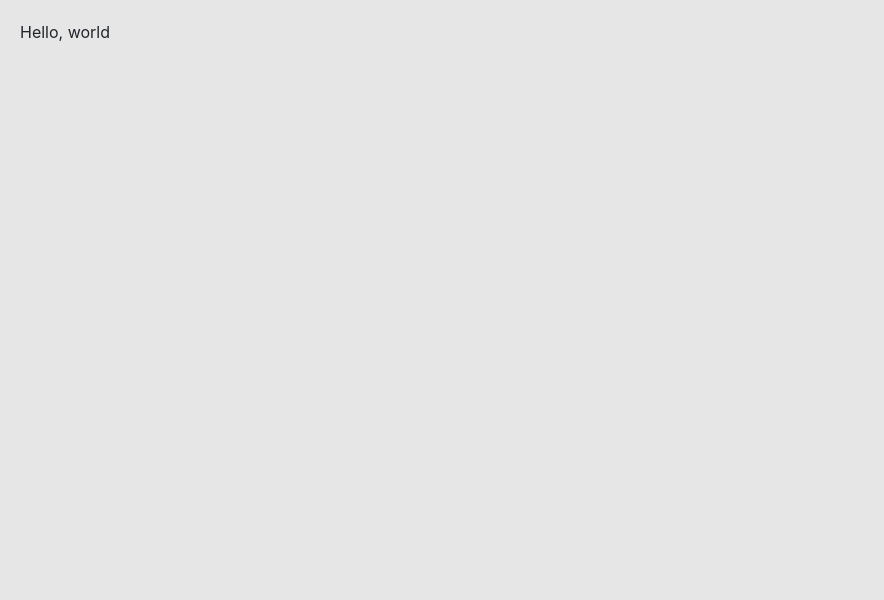
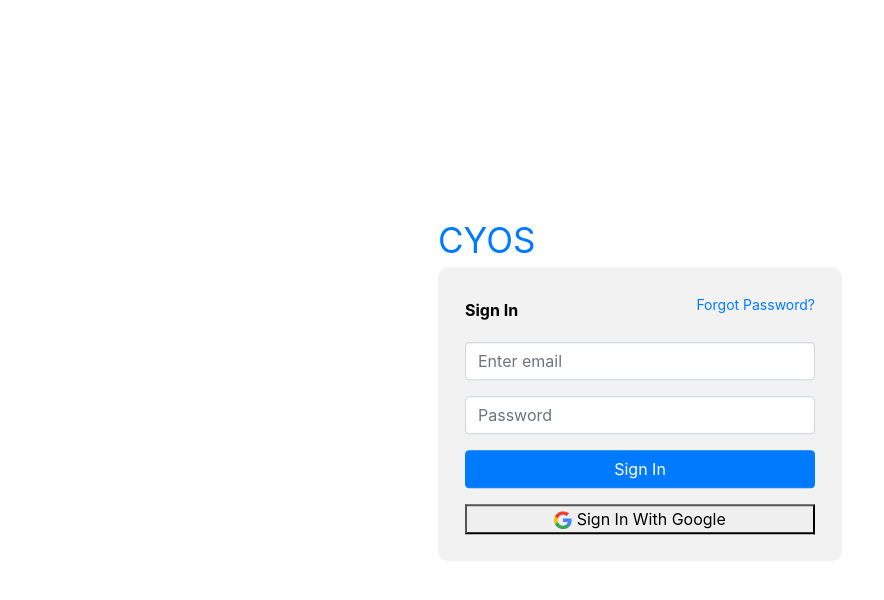
Before and after one commit to danmurphy1217/CYOS, a React (Create React App) app in the folder client/: page /login in a window 1280 px wide. Shown: the top 600 px of the page, without its empty margins (0-884 px from the left). Built offline with nearby package versions, Linux system fonts and the light colour scheme.

Commit message:
add login page with google sign-in

```diff
--- a/client/package.json
+++ b/client/package.json
@@ -10,6 +10,7 @@
     "react": "^17.0.1",
     "react-bootstrap": "^1.4.3",
     "react-dom": "^17.0.1",
+    "react-google-login": "^5.2.2",
     "react-router-dom": "^5.2.0",
     "react-scripts": "4.0.1",
     "styled-components": "^5.2.1",
--- a/client/src/App.js
+++ b/client/src/App.js
@@ -9,6 +9,8 @@ function App() {
       <Global/>
       <Switch>
         <Route exact path='/login' component={LoginPage}/>
+        <Route exact path='/forgot' component={LoginPage}/>
+        <Route exact path='/signup' component={LoginPage}/>
       </Switch>
     </Router>
   )
--- a/client/src/components/login.js
+++ b/client/src/components/login.js
@@ -1,9 +1,89 @@
 import React from "react";
 import styled from "styled-components";
+import { Form, Button } from "react-bootstrap";
+import { GoogleLogin } from "react-google-login";
+
+const CenterRoot = styled.div`
+  position: absolute;
+  top: 50%;
+  left: 50%;
+  transform: translate(-50%, -50%);
+  -ms-transform: translate(-50%, -50%); /* IE 9 */
+  -webkit-transform: translate(-50%, -50%); /* Chrome, Safari, Opera */
+`;
+
+const InLineText = styled(Form.Text)`
+  font-size: ${(props) => props.fontSize};
+  float: ${(props) => props.float};
+  color: black;
+  font-weight: bold;
+  margin-bottom: 20px;
+`;
+
+const InLineATag = styled.a`
+  font-size: ${(props) => props.fontSize};
+  float: ${(props) => props.float};
+  margin-bottom: 20px;
+`;
+
+const responseGoogle = (response) => {
+  console.log(response);
+}
+
 export default function LogIn() {
   return (
-      <div>
-          Hello, world
+    <CenterRoot>
+      <a href="/" rel="noreferrer" style={{ fontSize: "35px" }}>
+        CYOS
+      </a>
+      <div
+        style={{
+          backgroundColor: "#F2F2F2",
+          padding: "25px",
+          border: "2px solid #F2F2F2",
+          borderRadius: "10px",
+          marginBottom: "25px",
+        }}
+      >
+        <Form style={{ width: "350px" }}>
+          <div>
+            <InLineText fontSize={"16px"} float={"left"}>
+              Sign In
+            </InLineText>
+            <InLineATag href="/forgot" fontSize={"14px"} float={"right"}>
+              Forgot Password?
+            </InLineATag>
+          </div>
+          <Form.Group controlId="formBasicEmail">
+            <Form.Control type="email" placeholder="Enter email" />
+          </Form.Group>
+
+          <Form.Group controlId="formBasicPassword">
+            <Form.Control type="password" placeholder="Password" />
+          </Form.Group>
+          <Form.Group controlId="formBasicCheckbox">
+            <Button variant="primary" type="submit" style={{ width: "350px" }}>
+              Sign In
+            </Button>
+          </Form.Group>
+        </Form>
+      <GoogleLogin
+        clientId="174084973781-lghmn9234jkpq2elgna0cd2hifg4tu5k.apps.googleusercontent.com"
+        render={renderProps => (
+          <button
+          onClick={renderProps.onClick}
+          style={{width: "350px"}}
+          >
+              <svg width="18" height="18" viewBox="0 0 18 18"><path d="M17.64,9.20454545 C17.64,8.56636364 17.5827273,7.95272727 17.4763636,7.36363636 L9,7.36363636 L9,10.845 L13.8436364,10.845 C13.635,11.97 13.0009091,12.9231818 12.0477273,13.5613636 L12.0477273,15.8195455 L14.9563636,15.8195455 C16.6581818,14.2527273 17.64,11.9454545 17.64,9.20454545 L17.64,9.20454545 Z" fill="#4285F4"></path><path d="M9,18 C11.43,18 13.4672727,17.1940909 14.9563636,15.8195455 L12.0477273,13.5613636 C11.2418182,14.1013636 10.2109091,14.4204545 9,14.4204545 C6.65590909,14.4204545 4.67181818,12.8372727 3.96409091,10.71 L0.957272727,10.71 L0.957272727,13.0418182 C2.43818182,15.9831818 5.48181818,18 9,18 L9,18 Z" fill="#34A853"></path><path d="M3.96409091,10.71 C3.78409091,10.17 3.68181818,9.59318182 3.68181818,9 C3.68181818,8.40681818 3.78409091,7.83 3.96409091,7.29 L3.96409091,4.95818182 L0.957272727,4.95818182 C0.347727273,6.17318182 0,7.54772727 0,9 C0,10.4522727 0.347727273,11.8268182 0.957272727,13.0418182 L3.96409091,10.71 L3.96409091,10.71 Z" fill="#FBBC05"></path><path d="M9,3.57954545 C10.3213636,3.57954545 11.5077273,4.03363636 12.4404545,4.92545455 L15.0218182,2.34409091 C13.4631818,0.891818182 11.4259091,0 9,0 C5.48181818,0 2.43818182,2.01681818 0.957272727,4.95818182 L3.96409091,7.29 C4.67181818,5.16272727 6.65590909,3.57954545 9,3.57954545 L9,3.57954545 Z" fill="#EA4335"></path></svg>
+              {" "}{" "}{" "}Sign In With Google
+          </button>
+        )}
+        buttonText="Login"
+        onSuccess={responseGoogle}
+        onFailure={responseGoogle}
+        cookiePolicy={'single_host_origin'}
+      />
       </div>
+    </CenterRoot>
   );
 }
--- a/client/src/styles/globals.js
+++ b/client/src/styles/globals.js
@@ -8,8 +8,7 @@ export const Global = createGlobalStyle`
         sans-serif;
         -webkit-font-smoothing: antialiased;
         -moz-osx-font-smoothing: grayscale;
-        background-color: #E6E6E6;
-        padding: 20px;
+        background-color: white;
     }
 
     code {
```
Also changed, not shown: 2 other files (tests, documents, lock files or other folders).
